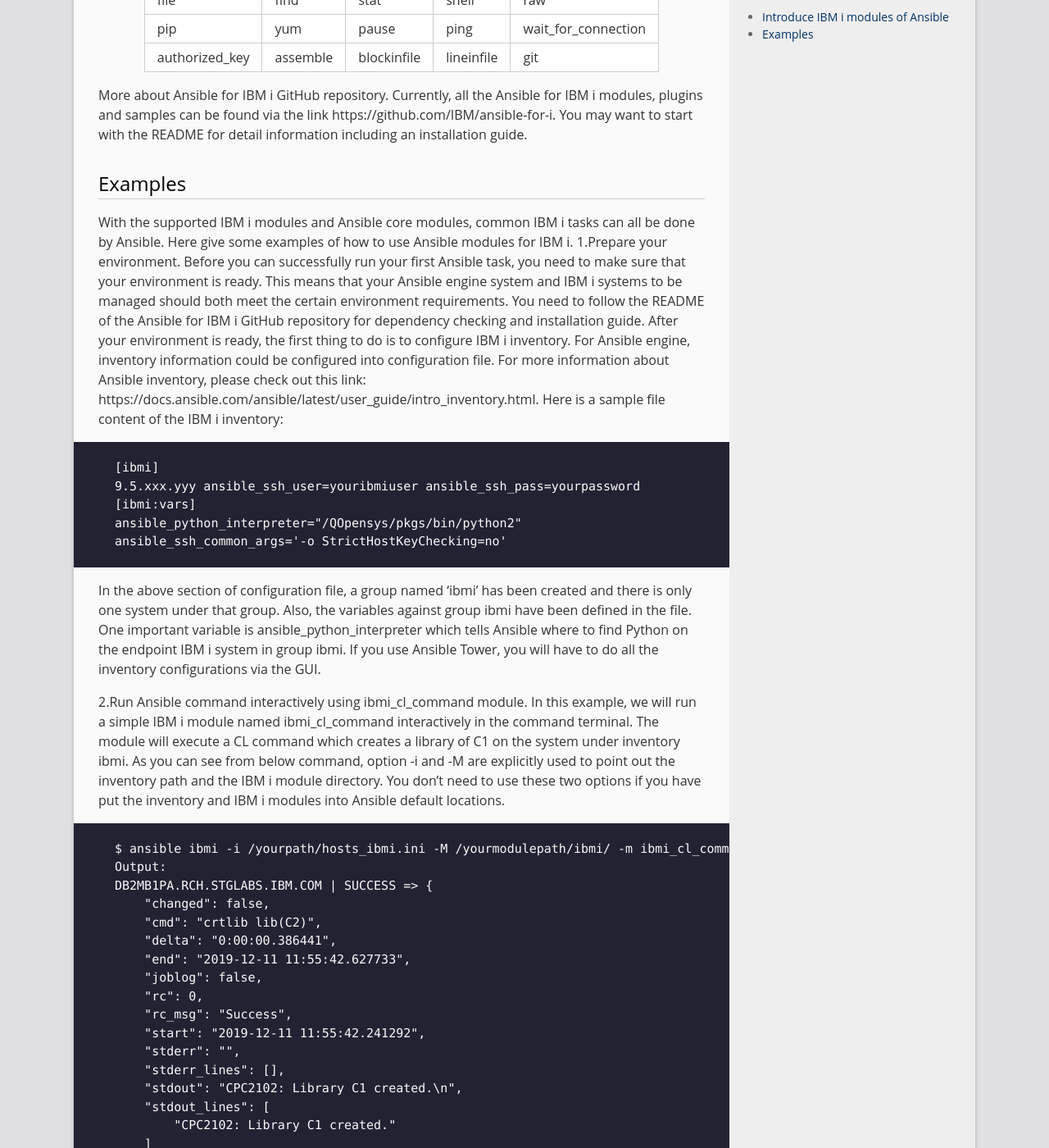
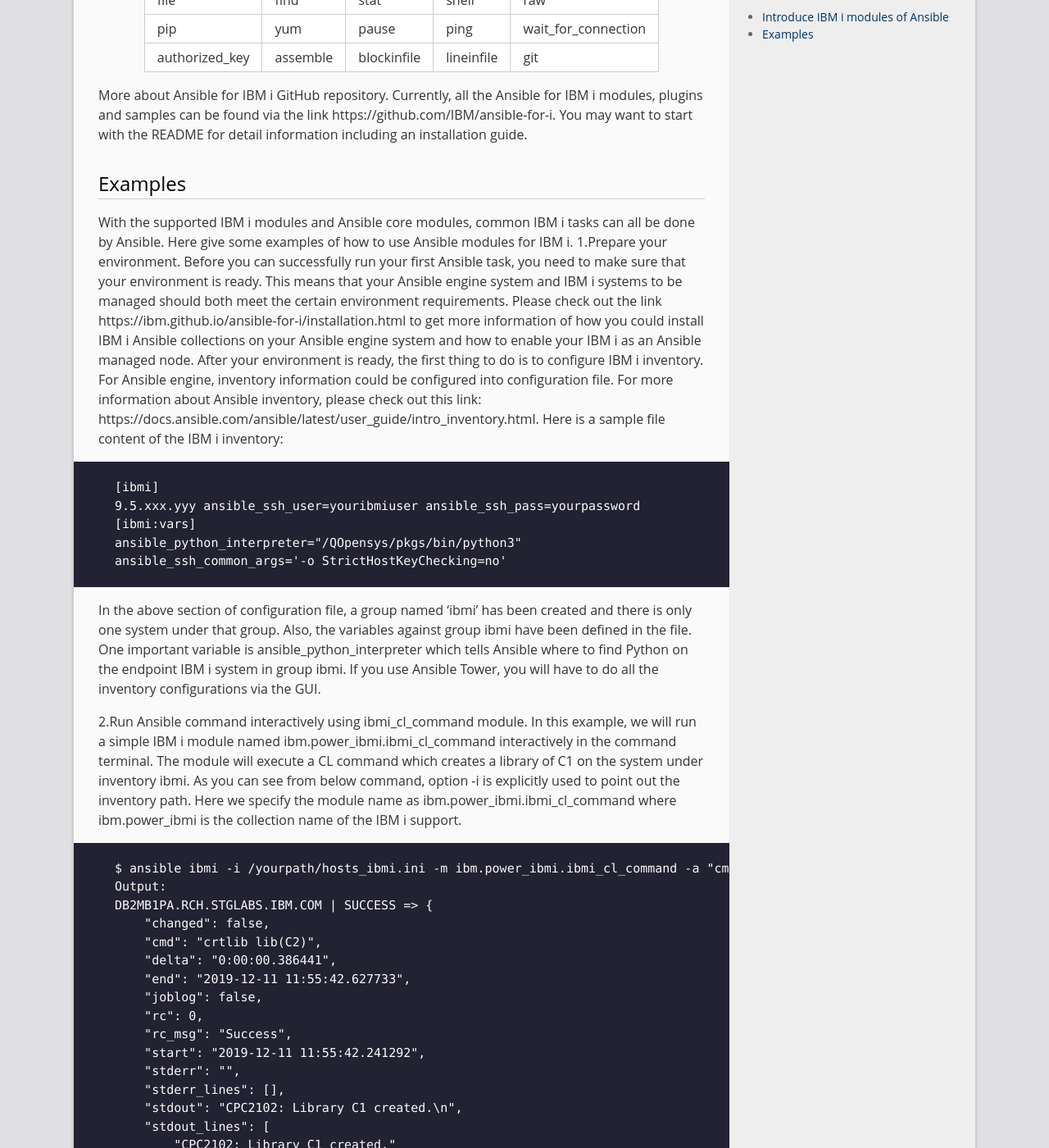
Before and after one commit to IBM/cloud-i-blog, a Jekyll site: the page built from _posts/2020-06-02-automate-your-ibmi-tasks-with-ansible.md, in a window 1280 px wide and 1400 px high, scrolled down 3300 px. Shown: the whole window at 82% size. Built offline with Jekyll 4.4.1, drawn with Linux system fonts in a browser that asks for light colours; some of the changed text lies outside the part shown.

Commit message:
Updated with examples
Updated collections examples

````diff
--- a/_posts/2020-06-02-automate-your-ibmi-tasks-with-ansible.md
+++ b/_posts/2020-06-02-automate-your-ibmi-tasks-with-ansible.md
@@ -379,22 +379,22 @@ Currently, all the Ansible for IBM i modules, plugins and samples can be found v
 # Examples
 With the supported IBM i modules and Ansible core modules, common IBM i tasks can all be done by Ansible. Here give some examples of how to use Ansible modules for IBM i.
 1.Prepare your environment.
-Before you can successfully run your first Ansible task, you need to make sure that your environment is ready. This means that your Ansible engine system and IBM i systems to be managed should both meet the certain environment requirements. You need to follow the README of the Ansible for IBM i GitHub repository for dependency checking and installation guide.
+Before you can successfully run your first Ansible task, you need to make sure that your environment is ready. This means that your Ansible engine system and IBM i systems to be managed should both meet the certain environment requirements. Please check out the link https://ibm.github.io/ansible-for-i/installation.html to get more information of how you could install IBM i Ansible collections on your Ansible engine system and how to enable your IBM i as an Ansible managed node.
 After your environment is ready, the first thing to do is to configure IBM i inventory. For Ansible engine, inventory information could be configured into configuration file. For more information about Ansible inventory, please check out this link: https://docs.ansible.com/ansible/latest/user_guide/intro_inventory.html. Here is a sample file content of the IBM i inventory:
 ```
 [ibmi]
 9.5.xxx.yyy ansible_ssh_user=youribmiuser ansible_ssh_pass=yourpassword
 [ibmi:vars]
-ansible_python_interpreter="/QOpensys/pkgs/bin/python2"
+ansible_python_interpreter="/QOpensys/pkgs/bin/python3"
 ansible_ssh_common_args='-o StrictHostKeyChecking=no'
 ```
 
 In the above section of configuration file, a group named ‘ibmi’ has been created and there is only one system under that group. Also, the variables against group ibmi have been defined in the file. One important variable is ansible_python_interpreter which tells Ansible where to find Python on the endpoint IBM i system in group ibmi. If you use Ansible Tower, you will have to do all the inventory configurations via the GUI.
 
 2.Run Ansible command interactively using ibmi_cl_command module.
-In this example, we will run a simple IBM i module named ibmi_cl_command interactively in the command terminal. The module will execute a CL command which creates a library of C1 on the system under inventory ibmi. As you can see from below command, option -i and -M are explicitly used to point out the inventory path and the IBM i module directory. You don’t need to use these two options if you have put the inventory and IBM i modules into Ansible default locations.
+In this example, we will run a simple IBM i module named ibm.power_ibmi.ibmi_cl_command interactively in the command terminal. The module will execute a CL command which creates a library of C1 on the system under inventory ibmi. As you can see from below command, option -i is explicitly used to point out the inventory path. Here we specify the module name as ibm.power_ibmi.ibmi_cl_command where ibm.power_ibmi is the collection name of the IBM i support.
 ```
-$ ansible ibmi -i /yourpath/hosts_ibmi.ini -M /yourmodulepath/ibmi/ -m ibmi_cl_command -a "cmd='crtlib lib(C1)'"
+$ ansible ibmi -i /yourpath/hosts_ibmi.ini -m ibm.power_ibmi.ibmi_cl_command -a "cmd='crtlib lib(C1)'"
 Output:
 DB2MB1PA.RCH.STGLABS.IBM.COM | SUCCESS => {
     "changed": false,
@@ -416,7 +416,7 @@ DB2MB1PA.RCH.STGLABS.IBM.COM | SUCCESS => {
 
 If you want to see the detail parameters that are supported by a particular module, you could use ansible-doc command. In this example, you could issue below command to get all the parameters supported by ibmi_cl_command module:
 ```
-$ ansible-doc -s -M /yourmodulepath/ibmi/ ibmi_cl_command
+$ ansible-doc -s ibm.power_ibmi.ibmi_cl_command
 - name: Executes a CL command on a remote IBM i node
   ibmi_cl_command:
     asp_group:   # Specifies the name of the auxiliary storage pool (ASP) group to set for the current thread. The ASP group name is the name of the primary ASP device within the ASP group.
@@ -424,19 +424,19 @@ $ ansible-doc -s -M /yourmodulepath/ibmi/ ibmi_cl_command
     joblog:      # If set to 'true', append JOBLOG to stderr/stderr_lines.
 ```
 
-More examples can be found in GitHub repository: https://github.com/IBM/ansible-for-i/blob/master/examples/ibmi/samples.txt
-
 3.Run a simple Ansible playbook.
 The Ansible playbook is used to run a list of tasks executed by modules. IBM i modules can be used together with other Ansible modules to complete complex tasks. Here is the content of a simple playbook which demonstrates module usage for IBM i systems.
 ```
 ---
 - hosts: ibmi
+  collections:
+   - ibm.power_ibmi
   tasks:
   - name: run the CL command to create a library
     ibmi_cl_command:
       cmd: crtlib lib(ansiblei)
 ```
-In the playbook, the inventory 'ibmi' is used and module ibmi_cl_command is executed to create a library named ansiblei.
+In the playbook, the inventory 'ibmi' is used and module ibmi_cl_command is executed to create a library named ansiblei. Also, the IBM i collection name is specified as collections.
 
 Once you have your playbook written, you can use ansible-playbook command to run the playbook. Similar to ‘ansible’ command, you could specify the path to IBM i modules and inventory if you don’t want to use the default locations.
 ```
@@ -445,11 +445,11 @@ ansible-playbook -i /yourpath/hosts_ibmi.ini -M /yourmodulepath/ ibmi-cl-command
 For more information about Ansible playbook, please refer to the link here: <br>
 https://docs.ansible.com/ansible/latest/user_guide/playbooks.html <br>
 In the Ansible for IBM i GitHub repository, there are several playbook samples provided in the link here: <br>
-https://github.com/IBM/ansible-for-i/tree/master/examples/ibmi/playbooks <br>
+https://github.com/IBM/ansible-for-i/tree/devel/playbooks <br>
 In the repository, there are IBM i module test cases in the format of playbooks as well. You could refer to them as extended examples.
 
 4.Run IBM i modules and playbooks with Ansible Tower.
-In the Ansible for IBM i repository, there is a sample playbook ibmi_try_tower_structure.yml in the root directory that you could use in your Ansible Tower template for testing purpose. The repository structure supports creating Ansible Tower project. Here are some key steps showing you where to config the GitHub repository to load the modules and playbooks.
+In the repository of https://github.com/airwangyun/IBM_i_Ansible_Tower_Demo, there is a sample playbook ibmi-cl-command-sample.yml in the playbooks directory that you could use in your Ansible Tower template for testing purpose. The repository structure supports creating Ansible Tower project. Here are some key steps showing you where to config the GitHub repository to load the modules and playbooks.
 
 The assumption here is that the inventory and credential are all configured already. When creating a new project, you could specify the SCM TYPE as Git and fill the Ansible for IBM i GitHub repository link in SCM URL field. ‘master’ branch is used in this example. <br>
 ![Create IBM i Sample Project in Ansible Tower](../resources/pic/misc/ansible-automation-tower-1.png)
````
Also changed, not shown: resources/pic/misc/ansible-automation-tower-1.png, resources/pic/misc/ansible-automation-tower-2.png, resources/pic/misc/ansible-automation-tower-3.png.
